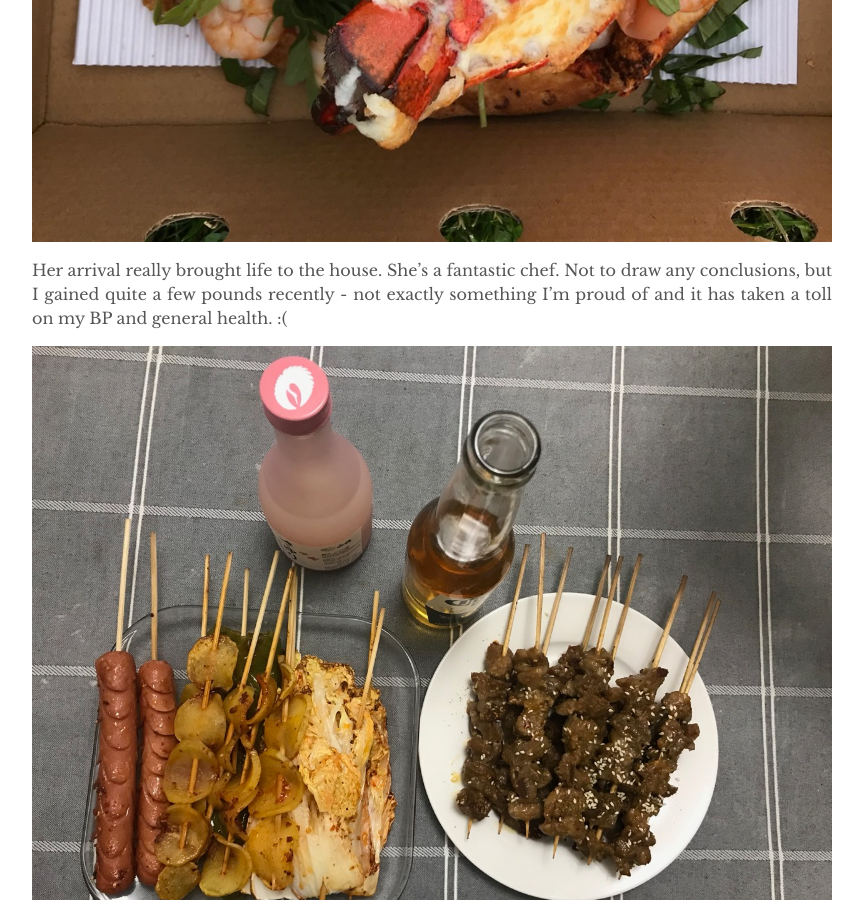
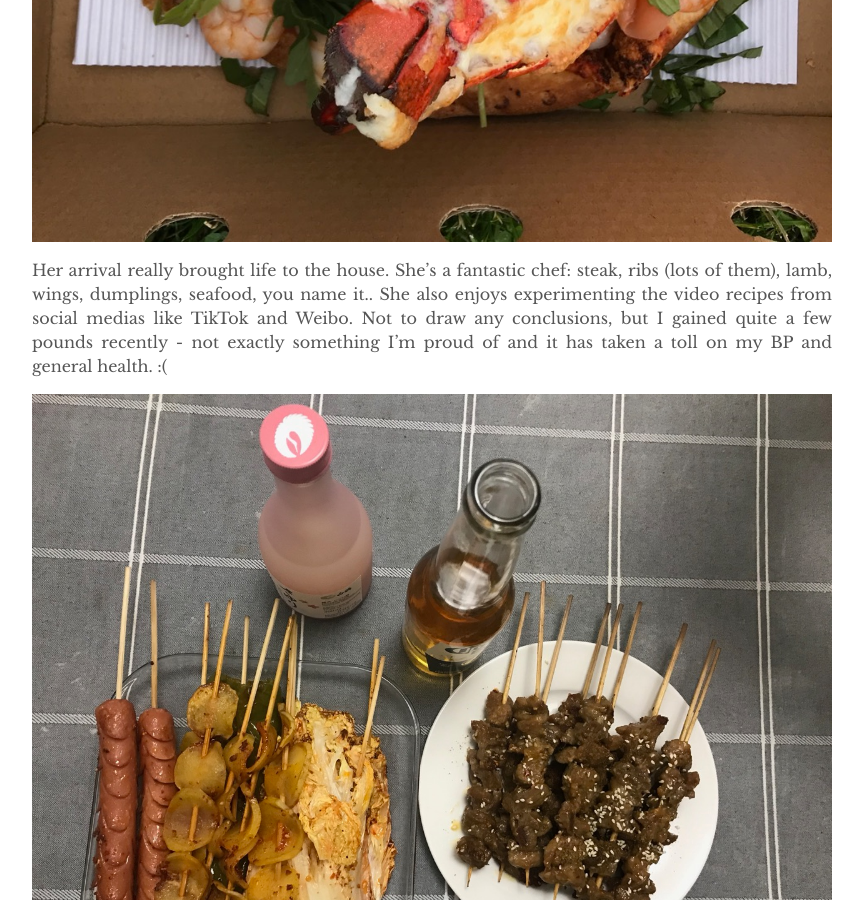
Before and after one commit to yuexiaofeng/yuexiaofeng.github.io, a Jekyll site: the page built from _posts/2021-02-28-on-wfh-one-year.md, in a window 1280 px wide and 900 px high, scrolled down 6761 px. Shown: the whole window, without its empty margins (208-1071 px from the left). Built offline with Jekyll 4.4.1, drawn with Linux system fonts in a browser that asks for light colours.

Commit message:
Updated cooking paragraph of wfh post

```diff
--- a/_posts/2021-02-28-on-wfh-one-year.md
+++ b/_posts/2021-02-28-on-wfh-one-year.md
@@ -56,7 +56,7 @@ As soon as the isolation was over, we did some socially-distanced and mask-weari
 As promised, I also took her to the one and only Steveston Pizza Company. It burnt a hole in my wallet but the pizza was actually pretty tasty.
 ![pizza](../assets/images/20210228/pizza.jpg)
 
-Her arrival really brought life to the house. She’s a fantastic chef. Not to draw any conclusions, but I gained quite a few pounds recently - not exactly something I’m proud of and it has taken a toll on my BP and general health. :(
+Her arrival really brought life to the house. She’s a fantastic chef: steak, ribs (lots of them), lamb, wings, dumplings, seafood, you name it.. She also enjoys experimenting the video recipes from social medias like TikTok and Weibo. Not to draw any conclusions, but I gained quite a few pounds recently - not exactly something I’m proud of and it has taken a toll on my BP and general health. :(
 
 ![bbq](../assets/images/20210228/bbq.jpg)
 ![chicken](../assets/images/20210228/chicken.jpg)
```
